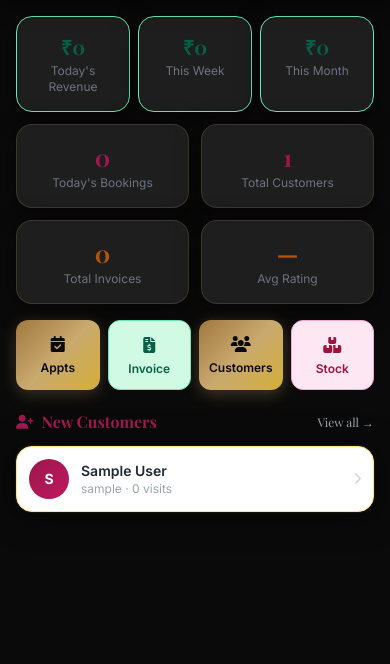
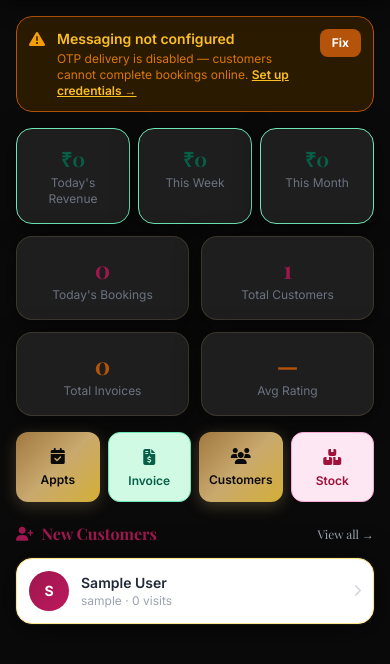
Before and after one commit to vissugupta/vanshikamakeoveracademy, a Flask app: page /admin/dashboard in a window 390 px wide. Shown: the part 56-720 px from the top of the page. Run offline with Flask 3, Linux system fonts and the light colour scheme; the visitor is signed in with stand-in values (Sample User, id 1); data comes from the database, SQL or seed files in the repository; data that the repository does not hold is empty; some libraries are stand-ins or nearby versions.

Commit message:
Prevent customers getting stuck when messaging credentials are missing
- Admin dashboard shows amber warning banner when gmail_password or fast2sms_key are unconfigured, with a direct link to fix it
- Booking form OTP failure now shows a clear message with the salon phone number ("We couldn't send your verification OTP — please call us at …") instead of a generic error
- Messaging settings page shows a 4-card health summary (Gmail, Customer OTP SMS, Twilio, WhatsApp) with green/red status indicators and an inline action-required callout when critical channels are missing

Replit-Task-Id: 14f636b3-aac2-4bb2-b3e5-61833ac6b91d

```diff
--- a/salon-app/app.py
+++ b/salon-app/app.py
@@ -951,7 +951,16 @@ def book():
             app.logger.error(f'Booking email OTP error: {e}')
             email_sent = False
         if not email_sent:
-            errors.append('We could not send the verification email. Please check the email address and try again.')
+            _salon = getattr(g, 'salon', None)
+            _phone = _salon['phone'] if _salon and _salon['phone'] else ''
+            if _phone:
+                errors.append(
+                    f"We couldn't send your verification OTP — please call us at {_phone} to book directly."
+                )
+            else:
+                errors.append(
+                    "We couldn't send your verification OTP. Please try again or call the salon to book directly."
+                )
             return render_template('book.html', services=services,
                                    time_slots=TIME_SLOTS, errors=errors,
                                    form=request.form)
@@ -1319,6 +1328,14 @@ def admin_dashboard():
         ORDER BY cm.expiry_date ASC
     ''', (bid, today_str, today_str)).fetchall()
 
+    # Check if required messaging credentials are missing
+    try:
+        from notifications import get_messaging_creds as _get_creds
+        _creds = _get_creds()
+        messaging_warning = not _creds.get('gmail_password') or not _creds.get('fast2sms_key')
+    except Exception:
+        messaging_warning = True
+
     return render_template('admin_dashboard.html',
                            total_bookings=total_bookings,
                            total_customers=total_customers,
@@ -1336,6 +1353,7 @@ def admin_dashboard():
                            upcoming_appts=upcoming_appts,
                            recent_invoices=recent_invoices,
                            expiring_memberships=expiring_memberships,
+                           messaging_warning=messaging_warning,
                            **get_admin_context())
 
 
--- a/salon-app/templates/admin_dashboard.html
+++ b/salon-app/templates/admin_dashboard.html
@@ -3,6 +3,23 @@
 {% block page_title %}Dashboard{% endblock %}
 
 {% block content %}
+<!-- Messaging credentials warning banner -->
+{% if messaging_warning %}
+<div class="rounded-2xl p-3 mb-4 flex items-start gap-3"
+     style="background:#2a1a00;border:1px solid #b45309;">
+  <i class="fa-solid fa-triangle-exclamation flex-shrink-0 mt-0.5" style="color:#f59e0b;"></i>
+  <div class="flex-1 min-w-0">
+    <p class="font-semibold text-sm" style="color:#fbbf24;">Messaging not configured</p>
+    <p class="text-xs mt-0.5" style="color:#d97706;">
+      OTP delivery is disabled — customers cannot complete bookings online.
+      <a href="{{ url_for('admin_messaging') }}" class="underline font-semibold" style="color:#fbbf24;">Set up credentials →</a>
+    </p>
+  </div>
+  <a href="{{ url_for('admin_messaging') }}" class="flex-shrink-0 text-xs font-bold rounded-lg px-3 py-1.5"
+     style="background:#b45309;color:#fff;">Fix</a>
+</div>
+{% endif %}
+
 <!-- Revenue cards -->
 <div class="grid grid-cols-3 gap-2 mb-3">
   <div class="stat-card text-center" style="border-color:#6ee7b7;">
```
Also changed, not shown: salon-app/templates/admin_messaging.html (+58 -0 lines).
